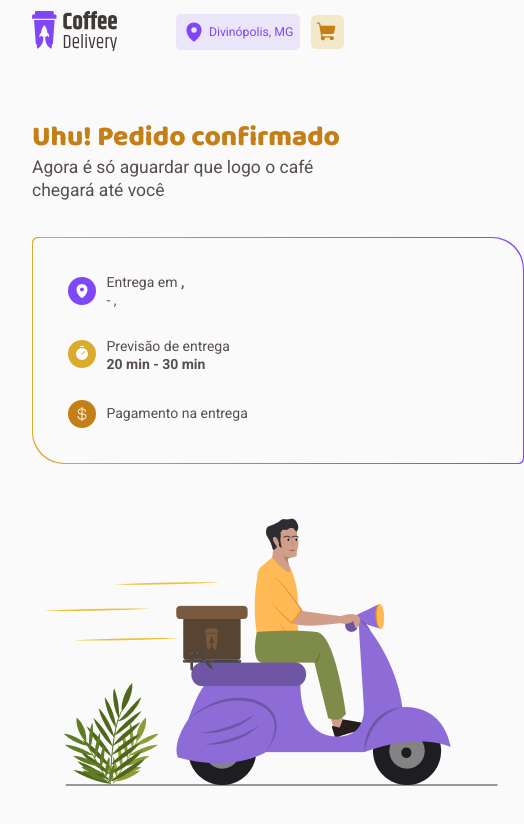
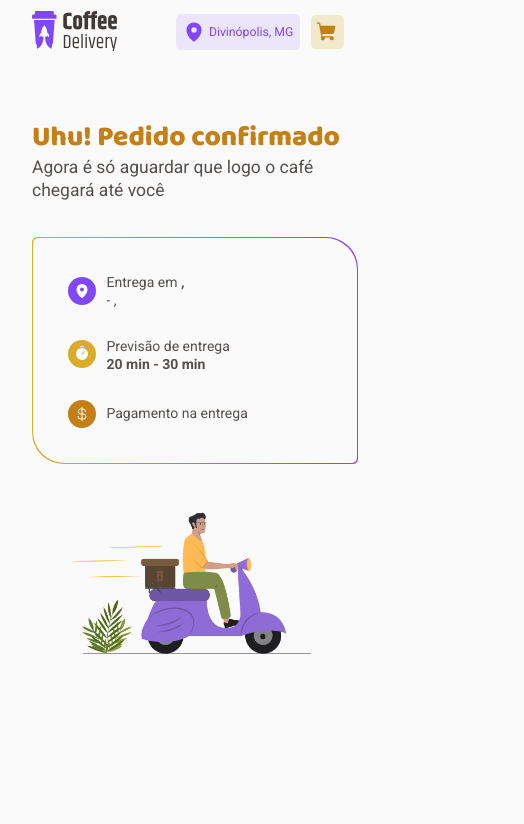
Before and after one commit to atiliosilfer/coffee-delivery, a React (Vite) app: page /success in a window 390 px wide. Shown: the top 824 px of the page, 524 px wide, since content can reach past the window. Built offline with nearby package versions, Linux system fonts and the light colour scheme.

Commit message:
ajustando responsividade pagina de sucesso

```diff
--- a/src/pages/OrderConfirmation/styles.ts
+++ b/src/pages/OrderConfirmation/styles.ts
@@ -21,8 +21,13 @@ export const OrderConfirmationContainer = styled.div`
     -webkit-box-align: center;
     align-items: center;
 
-    @media (max-width: 800px) {
+    @media (max-width: 1020px) {
       grid-template-columns: 1fr;
+
+      img {
+        width: 80%;
+        margin: auto;
+      }
     }
   }
 `
```
